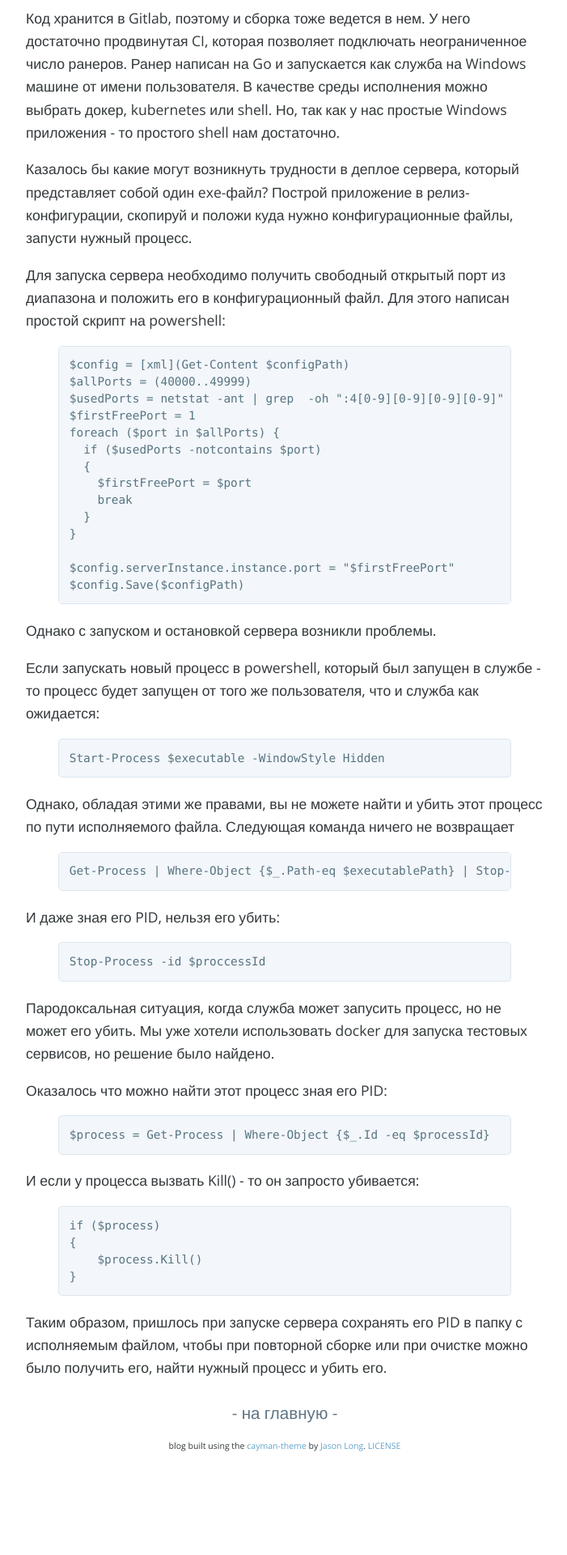
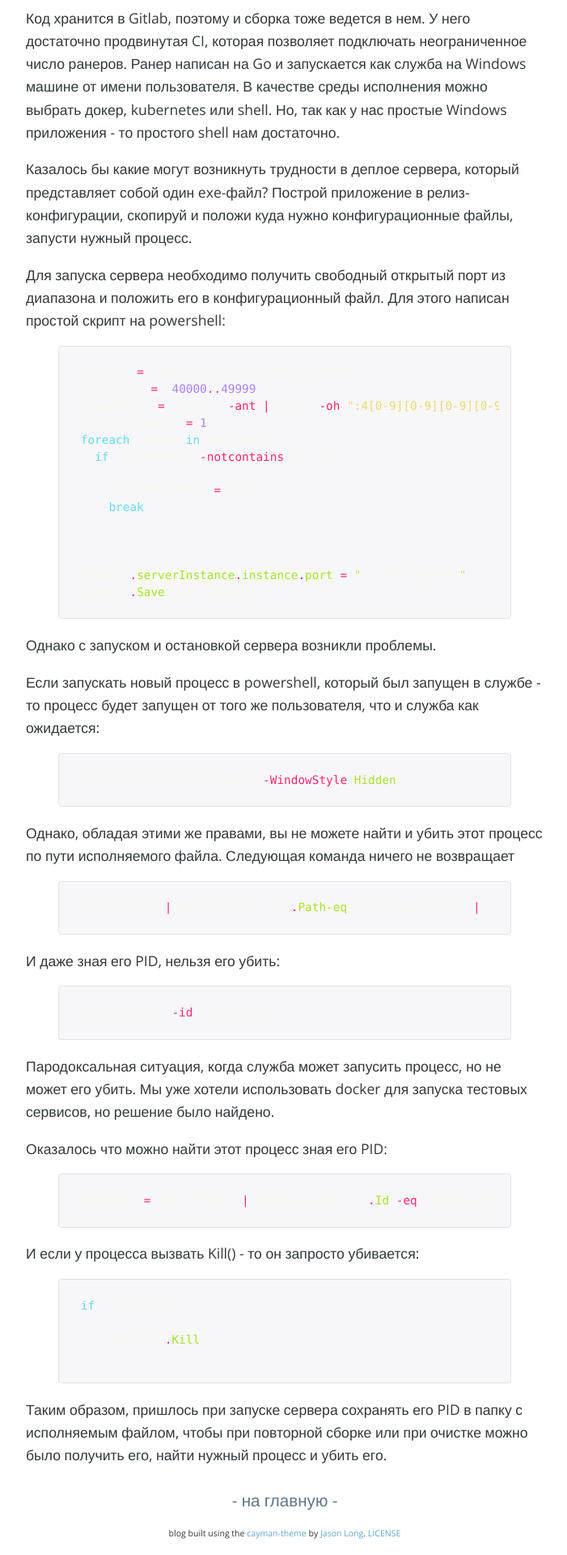
Before and after one commit to GSTQ/gstq.github.io, a Jekyll site: the page built from _posts/2017-08-03-ci-at-powershell.md, in a window 1280 px wide. Shown: the part 788-2708 px from the top of the page at 81% size, without its empty margins (288-989 px from the left). Built offline with Jekyll 4.4.1, drawn with Linux system fonts in a browser that asks for light colours; nearby versions of some CDN libraries; comment, search, counter and statistics services are not loaded; before the commit the page ends 2600 px from its top, so only the background shows below that.

Commit message:
Add monokai theme for codeblock

```diff
--- a/_includes/head.html
+++ b/_includes/head.html
@@ -6,6 +6,7 @@
   <link rel="canonical" href="{{ page.url | replace:'index.html','' | prepend: site.baseurl | prepend: site.url }}">
   <link rel="stylesheet" href="{{ site.url }}{{ site.baseurl }}/stylesheets/sharing-popup.css">
   <link rel="stylesheet" href="https://maxcdn.bootstrapcdn.com/font-awesome/4.5.0/css/font-awesome.min.css">
+  <link rel="stylesheet" href="{{ site.url }}{{ site.baseurl }}/stylesheets/syntax.css">
   <link rel="alternate" type="application/rss+xml" title="{{ site.title }}" href="{{ "/feed.xml" | prepend: site.baseurl | prepend: site.url }}">
   <meta name="description" content="{% if page.excerpt %}{{ page.excerpt | strip_html | strip_newlines | truncate: 160 }}{% else %}{{ site.description }}{% endif %}">
 
--- /dev/null
+++ b/stylesheets/syntax.css
@@ -0,0 +1,93 @@
+.highlight {
+    padding: 9px 14px;
+    margin-bottom: 14px;
+    background-color: #f7f7f9;
+    border: 1px solid #e1e1e8;
+    border-radius: 4px;
+  }
+  .highlight pre {
+    padding: 0;
+    margin-top: 0;
+    margin-bottom: 0;
+    white-space: pre-wrap;
+    background-color: transparent;
+    border: 0;
+  }
+  .highlight pre code {
+    font-size: inherit;
+    color: #333; /* Effectively the base text color */
+  }
+  .highlight pre .lineno {
+    display: inline-block;
+    width: 22px;
+    padding-right: 5px;
+    margin-right: 10px;
+    color: #bebec5;
+    text-align: right;
+  }
+
+  /*.highlight  { background-color: #49483e }*/
+  .highlight .hll { background-color: #49483e }
+  .highlight .c { color: #75715e } /* Comment */
+  .highlight .err { color: #960050; background-color: #1e0010 } /* Error */
+  .highlight .k { color: #66d9ef } /* Keyword */
+  .highlight .l { color: #ae81ff } /* Literal */
+  .highlight .n { color: #f8f8f2 } /* Name */
+  .highlight .o { color: #f92672 } /* Operator */
+  .highlight .p { color: #f8f8f2 } /* Punctuation */
+  .highlight .cm { color: #75715e } /* Comment.Multiline */
+  .highlight .cp { color: #75715e } /* Comment.Preproc */
+  .highlight .c1 { color: #75715e } /* Comment.Single */
+  .highlight .cs { color: #75715e } /* Comment.Special */
+  .highlight .ge { font-style: italic } /* Generic.Emph */
+  .highlight .gs { font-weight: bold } /* Generic.Strong */
+  .highlight .kc { color: #66d9ef } /* Keyword.Constant */
+  .highlight .kd { color: #66d9ef } /* Keyword.Declaration */
+  .highlight .kn { color: #f92672 } /* Keyword.Namespace */
+  .highlight .kp { color: #66d9ef } /* Keyword.Pseudo */
+  .highlight .kr { color: #66d9ef } /* Keyword.Reserved */
+  .highlight .kt { color: #66d9ef } /* Keyword.Type */
+  .highlight .ld { color: #e6db74 } /* Literal.Date */
+  .highlight .m { color: #ae81ff } /* Literal.Number */
+  .highlight .s { color: #e6db74 } /* Literal.String */
+  .highlight .na { color: #a6e22e } /* Name.Attribute */
+  .highlight .nb { color: #f8f8f2 } /* Name.Builtin */
+  .highlight .nc { color: #a6e22e } /* Name.Class */
+  .highlight .no { color: #66d9ef } /* Name.Constant */
+  .highlight .nd { color: #a6e22e } /* Name.Decorator */
+  .highlight .ni { color: #f8f8f2 } /* Name.Entity */
+  .highlight .ne { color: #a6e22e } /* Name.Exception */
+  .highlight .nf { color: #a6e22e } /* Name.Function */
+  .highlight .nl { color: #f8f8f2 } /* Name.Label */
+  .highlight .nn { color: #f8f8f2 } /* Name.Namespace */
+  .highlight .nx { color: #a6e22e } /* Name.Other */
+  .highlight .py { color: #f8f8f2 } /* Name.Property */
+  .highlight .nt { color: #f92672 } /* Name.Tag */
+  .highlight .nv { color: #f8f8f2 } /* Name.Variable */
+  .highlight .ow { color: #f92672 } /* Operator.Word */
+  .highlight .w { color: #f8f8f2 } /* Text.Whitespace */
+  .highlight .mf { color: #ae81ff } /* Literal.Number.Float */
+  .highlight .mh { color: #ae81ff } /* Literal.Number.Hex */
+  .highlight .mi { color: #ae81ff } /* Literal.Number.Integer */
+  .highlight .mo { color: #ae81ff } /* Literal.Number.Oct */
+  .highlight .sb { color: #e6db74 } /* Literal.String.Backtick */
+  .highlight .sc { color: #e6db74 } /* Literal.String.Char */
+  .highlight .sd { color: #e6db74 } /* Literal.String.Doc */
+  .highlight .s2 { color: #e6db74 } /* Literal.String.Double */
+  .highlight .se { color: #ae81ff } /* Literal.String.Escape */
+  .highlight .sh { color: #e6db74 } /* Literal.String.Heredoc */
+  .highlight .si { color: #e6db74 } /* Literal.String.Interpol */
+  .highlight .sx { color: #e6db74 } /* Literal.String.Other */
+  .highlight .sr { color: #e6db74 } /* Literal.String.Regex */
+  .highlight .s1 { color: #e6db74 } /* Literal.String.Single */
+  .highlight .ss { color: #e6db74 } /* Literal.String.Symbol */
+  .highlight .bp { color: #f8f8f2 } /* Name.Builtin.Pseudo */
+  .highlight .vc { color: #f8f8f2 } /* Name.Variable.Class */
+  .highlight .vg { color: #f8f8f2 } /* Name.Variable.Global */
+  .highlight .vi { color: #f8f8f2 } /* Name.Variable.Instance */
+  .highlight .il { color: #ae81ff } /* Literal.Number.Integer.Long */
+
+  .highlight .gh { } /* Generic Heading & Diff Header */
+  .highlight .gu { color: #75715e; } /* Generic.Subheading & Diff Unified/Comment? */
+  .highlight .gd { color: #f92672; } /* Generic.Deleted & Diff Deleted */
+  .highlight .gi { color: #a6e22e; } /* Generic.Inserted & Diff Inserted */
```
